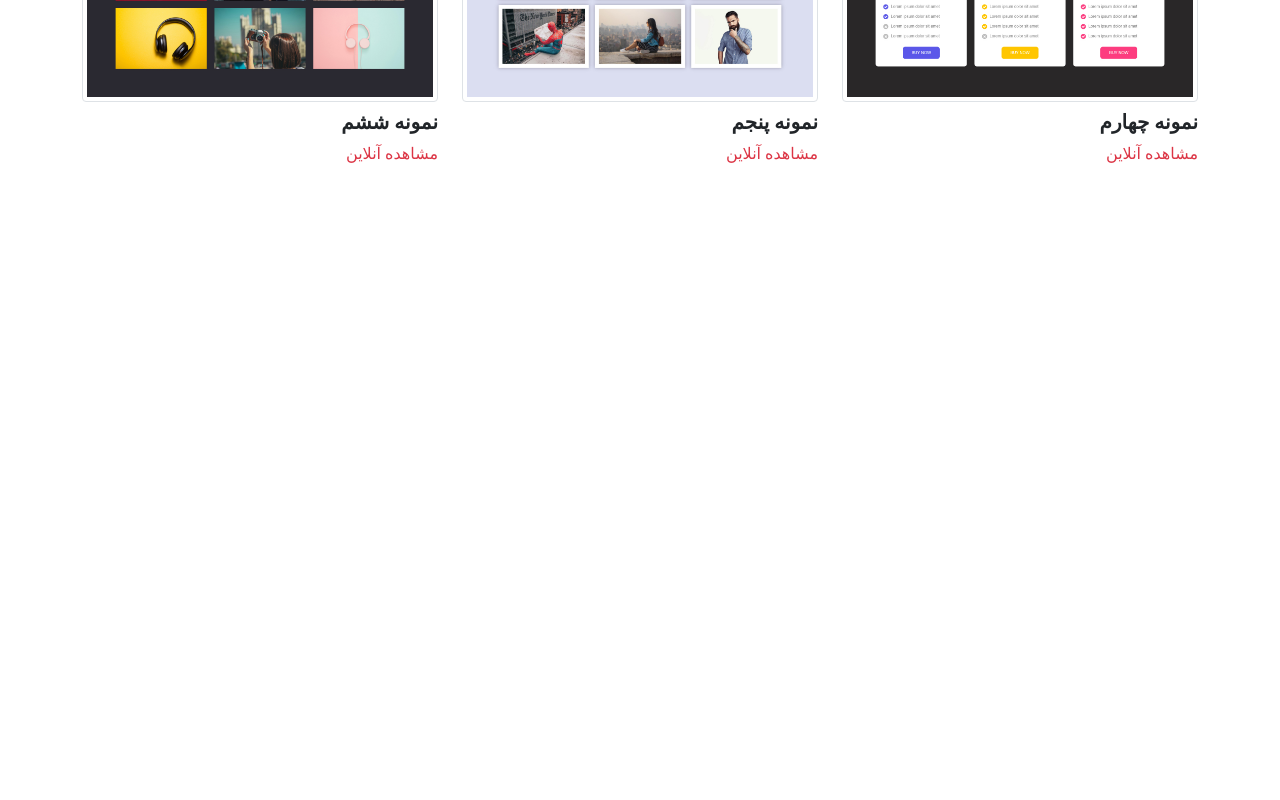
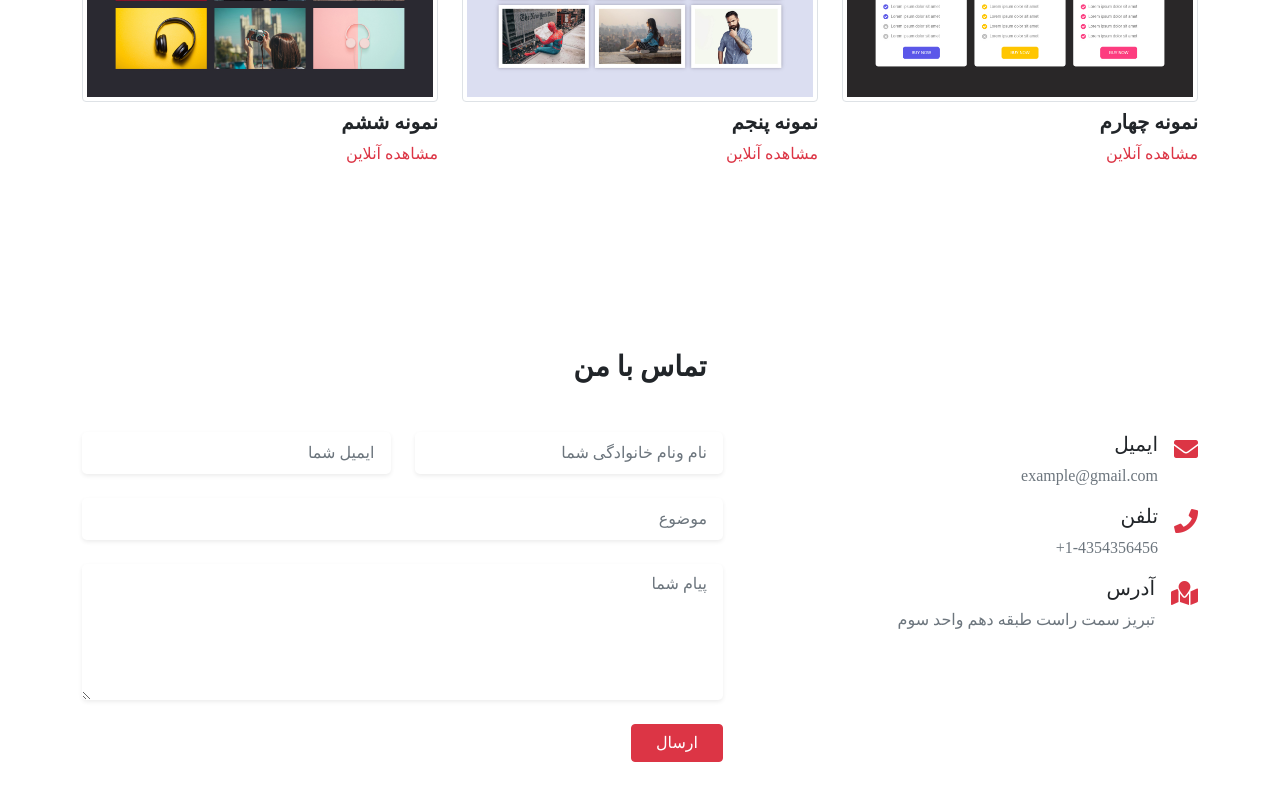
Before and after one commit to alishahi7645/alishahi-website, a React (Create React App) app: page / in a window 1280 px wide. Shown: the part 2415-3215 px from the top of the page. Before the commit the page ends 2669 px from the top, so only its background shows below. Built offline with nearby package versions, Linux system fonts and the light colour scheme; the HTML template or start-up script is replaced by a standard one.

Commit message:
end styling contact

```diff
--- a/src/App.js
+++ b/src/App.js
@@ -1,4 +1,5 @@
 import Aboute from './components/Aboute/Aboute.js';
+import Contact from './components/Contact/Contact.js';
 import Header from './components/Header/Header.js'
 import Home from './components/Home/Home.js';
 import Portfolio from './components/Portfolio/Portfolio.js';
@@ -11,6 +12,7 @@ function App() {
       <Aboute/>
       <Services/>
       <Portfolio/>
+      <Contact/>
     </div>
   );
 }
--- a/src/components/Contact/Contact.js
+++ b/src/components/Contact/Contact.js
@@ -1,9 +1,93 @@
-import React from 'react'
+import React from "react";
 
 function Contact() {
   return (
-    <div>Contact</div>
-  )
+    <div className="contact py-5" id="contact">
+      <div className="container py-5">
+        <div className="row justify-content-center">
+          <div className="col-lg-8">
+            <div className="section-title text-center">
+              <h3 className="fw-bold mb-5">تماس با من</h3>
+            </div>
+          </div>
+        </div>
+        <div className="row">
+          <div className="col-md-5">
+            <div className="contact-item d-flex">
+              <div className="icon fs-4 text-danger">
+                <i className="fas fa-envelope"></i>
+              </div>
+              <div className="text me-3">
+                <h3 className="fs-5">ایمیل</h3>
+                <p className="text-muted">example@gmail.com</p>
+              </div>
+            </div>
+            <div className="contact-item d-flex">
+              <div className="icon fs-4 text-danger">
+                <i className="fas fa-phone"></i>
+              </div>
+              <div className="text me-3">
+                <h3 className="fs-5">تلفن</h3>
+                <p className="text-muted">1-4354356456+</p>
+              </div>
+            </div>
+            <div className="contact-item d-flex">
+              <div className="icon fs-4 text-danger">
+                <i className="fas fa-map-marked"></i>
+              </div>
+              <div className="text me-3">
+                <h3 className="fs-5">آدرس</h3>
+                <p className="text-muted">تبریز سمت راست طبقه دهم واحد سوم</p>
+              </div>
+            </div>
+          </div>
+          <div className="col-md-7">
+            <div className="contact-form">
+              <form>
+                <div className="row">
+                  <div className="col-lg-6 mb4">
+                    <input
+                      type="text"
+                      className="form-control form-control-lg shadow-sm border-0 fs-6"
+                      placeholder="نام ونام خانوادگی شما"
+                    />
+                  </div>
+                  <div className="col-lg-6 mb-4">
+                    <input
+                      type="text"
+                      className="form-control form-control-lg shadow-sm border-0 fs-6"
+                      placeholder="ایمیل شما"
+                    />
+                  </div>
+                </div>
+                <div className="row">
+                  <div className="col-lg-12 mb-4">
+                    <input
+                      type="text"
+                      className="form-control form-control-lg shadow-sm border-0 fs-6"
+                      placeholder="موضوع"
+                    />
+                  </div>
+                  <div className="col-lg-12 mb-4">
+                    <textarea
+                      rows="5"
+                      className="form-control form-control-lg shadow-sm border-0 fs-6"
+                      placeholder="پیام شما"
+                    ></textarea>
+                  </div>
+                </div>
+                <div className="row">
+                    <div className="col-lg-12">
+                        <button className="btn btn-danger px-4">ارسال</button>
+                    </div>
+                </div>
+              </form>
+            </div>
+          </div>
+        </div>
+      </div>
+    </div>
+  );
 }
 
-export default Contact
+export default Contact;
```
